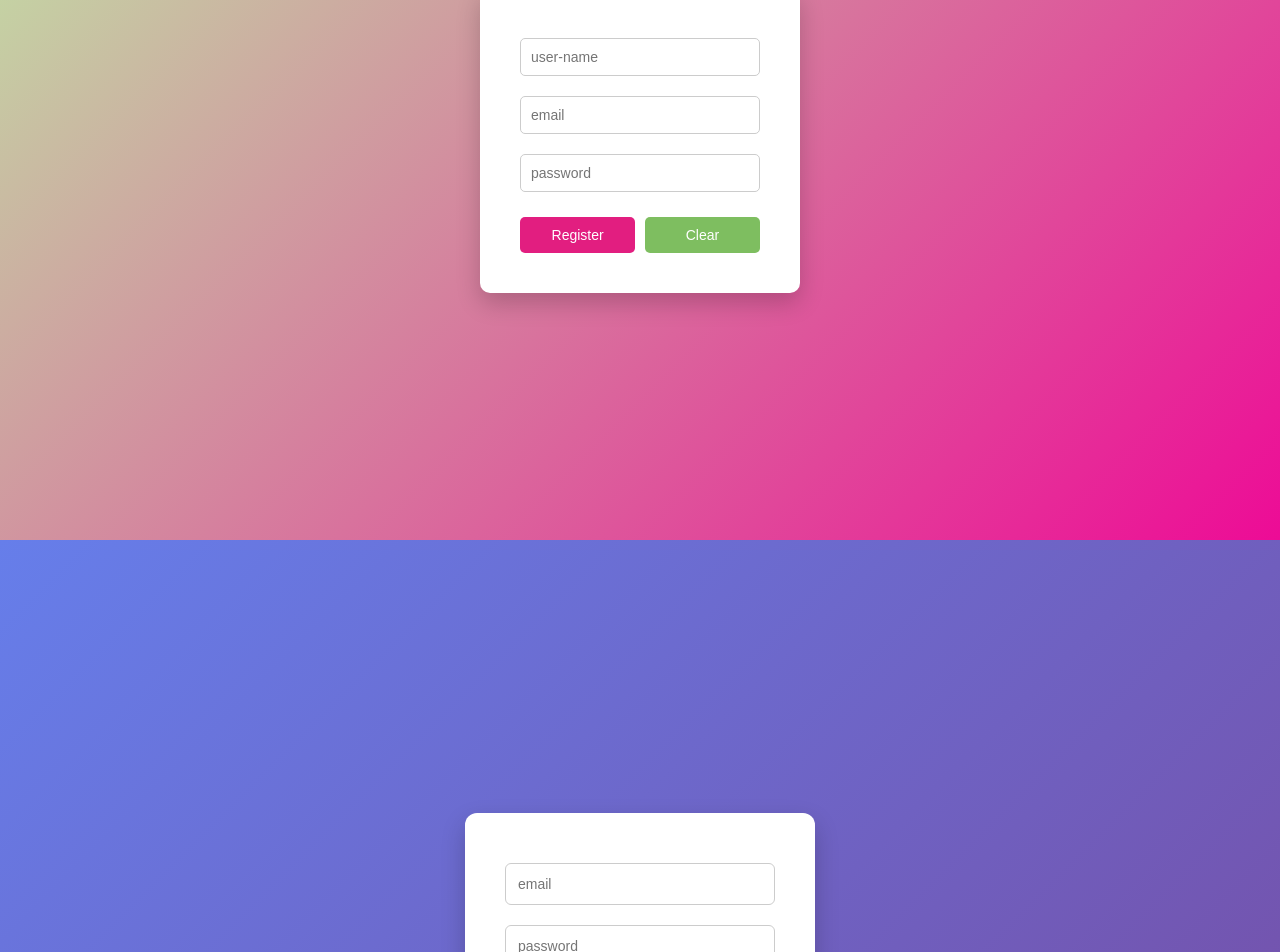
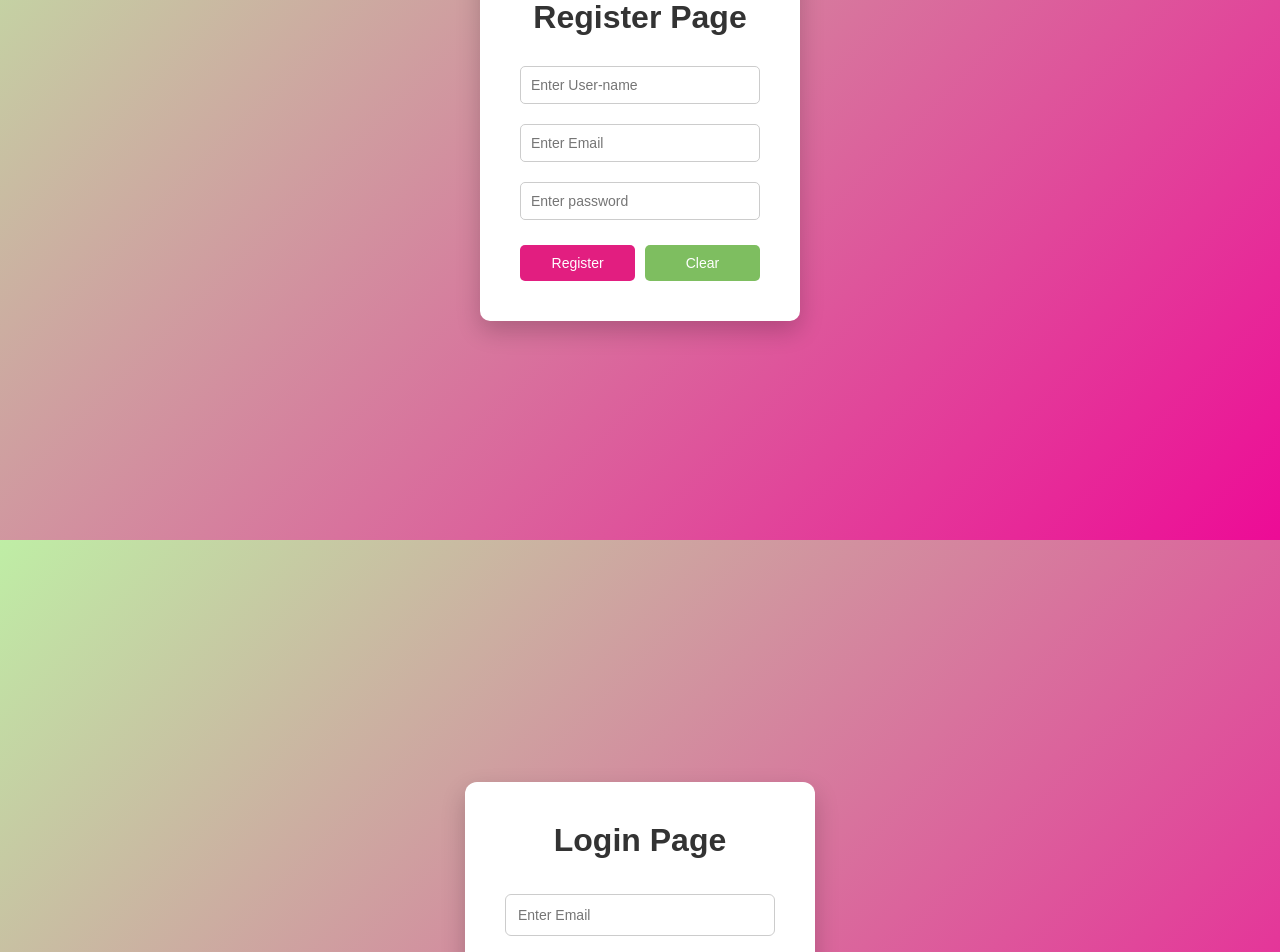
Before and after one commit to Prachismita-Panda/Node.js, a React (Vite) app in the folder 090226/client/: page / in a window 1280 px wide. Shown: the part 260-1212 px from the top of the page. Built offline with nearby package versions, Linux system fonts and the light colour scheme.

Commit message:
content added

```diff
--- a/090226/client/package.json
+++ b/090226/client/package.json
@@ -1,4 +1,4 @@
- {
+{
   "name": "client",
   "private": true,
   "version": "0.0.0",
@@ -12,7 +12,8 @@
   "dependencies": {
     "axios": "^1.13.6",
     "react": "^19.2.0",
-    "react-dom": "^19.2.0"
+    "react-dom": "^19.2.0",
+    "react-hot-toast": "^2.6.0"
   },
   "devDependencies": {
     "@eslint/js": "^9.39.1",
--- a/090226/client/src/App.jsx
+++ b/090226/client/src/App.jsx
@@ -1,7 +1,6 @@
 import React from 'react'
-import About from './pages/About/About'
 import Login from './pages/Auth/Login'
-import Landing from './pages/Landing/Landing'
+import  { Toaster } from 'react-hot-toast';
 import Register from './pages/Auth/Register'
 
 const App = () => {
@@ -9,6 +8,7 @@ const App = () => {
     <div>
       <Register/>
       <Login/>
+      <Toaster/>
     </div>
   )
 }
--- a/090226/client/src/pages/Auth/Login.css
+++ b/090226/client/src/pages/Auth/Login.css
@@ -12,7 +12,7 @@ height:100vh;
 display:flex;
 justify-content:center;
 align-items:center;
-background:linear-gradient(135deg,#667eea,#764ba2);
+background:linear-gradient(135deg,#b1ea92d2,#ed0b96);
 }
 
 /* Card */
@@ -46,7 +46,7 @@ font-size:14px;
 
 .login-card input:focus{
 outline:none;
-border-color:#667eea;
+border-color:#2b9014;
 }
 
 /* Buttons */
--- a/090226/client/src/pages/Auth/Login.jsx
+++ b/090226/client/src/pages/Auth/Login.jsx
@@ -1,15 +1,26 @@
 import React, { useState } from 'react'
+import toast, { Toaster } from 'react-hot-toast';
+import axios from 'axios'
 import './Login.css'
 
 const Login = () => {
 
-       const [mail,setMail] = useState();
-       const [pass,setPass] = useState();
+       const [email,setMail] = useState();
+       const [password,setPass] = useState();
 
 
-      function showData(){
-           console.log(mail);
-           console.log(pass);
+        const showData = async ()=>
+        {
+
+            try {
+                const data = { email, password}
+                const res = await axios.post("http://localhost:8080/api/v1/login", data);
+                toast.success(res.data.message)
+                console.log(res.data)
+            }catch (error) {
+                toast.error("Something went wrong");
+                console.log(error)
+            }
        }
 
        function clearData(){
@@ -24,8 +35,9 @@ const Login = () => {
        <div className='login-container'>
 
            <div className='login-card'>
-               <input type="email" value={mail} placeholder='email'  onChange={(e)=>(setMail(e.target.value))} /> <br />
-               <input type="password" value={pass} placeholder='password' onChange={(e)=>(setPass(e.target.value))}/>
+                <h1>Login Page</h1>
+               <input type="email" value={email} placeholder='Enter Email'  onChange={(e)=>(setMail(e.target.value))} /> <br />
+               <input type="password" value={password} placeholder='Enter Password' onChange={(e)=>(setPass(e.target.value))}/>
 
 
                 <div className='btn-box'>
--- a/090226/client/src/pages/Auth/Register.jsx
+++ b/090226/client/src/pages/Auth/Register.jsx
@@ -1,24 +1,32 @@
 import React, { useState } from 'react'
+import toast, { Toaster } from 'react-hot-toast';
 import './Register.css'
 import axios from 'axios'
 
 const Register = () => {
 
     const [username,setName] = useState("");
-    const [email,setMail] = useState("");
+    const [email,setEmail] = useState("");
     const [password,setPass] = useState("");
 
 
 
     const showData = async () =>{
-        const data = {username, email, password}
-        const res = await axios.post("http://localhost:8080/api/v1/register", data)
-        console.log(res.data)
+        try {
+            const data = {username, email, password}
+            const res = await axios.post("http://localhost:8080/api/v1/register", data);
+            toast.success(res.data.message)
+            console.log(res.data)
+        } catch (error) {
+            toast.error("Something went wrong");
+            console.log(error)
+        }
+
     }
 
     function clearData(){
         setName("");
-        setMail("");
+        setEmail("");
         setPass("");
     }
 
@@ -29,9 +37,10 @@ const Register = () => {
     <div className='container'>
 
         <div className='register-box'>
-            <input type="name" value={username} placeholder='user-name'  onChange={(e)=>(setName(e.target.value))} /><br />
-            <input type="email" value={email} placeholder='email'  onChange={(e)=>(setMail(e.target.value))} /> <br />
-            <input type="password" value={password} placeholder='password' onChange={(e)=>(setPass(e.target.value))}/>
+            <h1>Register Page</h1>
+            <input type="name" value={username} placeholder='Enter User-name'  onChange={(e)=>(setName(e.target.value))} /><br />
+            <input type="email" value={email} placeholder='Enter Email'  onChange={(e)=>(setEmail(e.target.value))} /> <br />
+            <input type="password" value={password} placeholder='Enter password' onChange={(e)=>(setPass(e.target.value))}/>
 
 
             <div  className='btn-group'>
```
Also changed, not shown: 1 other file (tests, documents, lock files or other folders).
